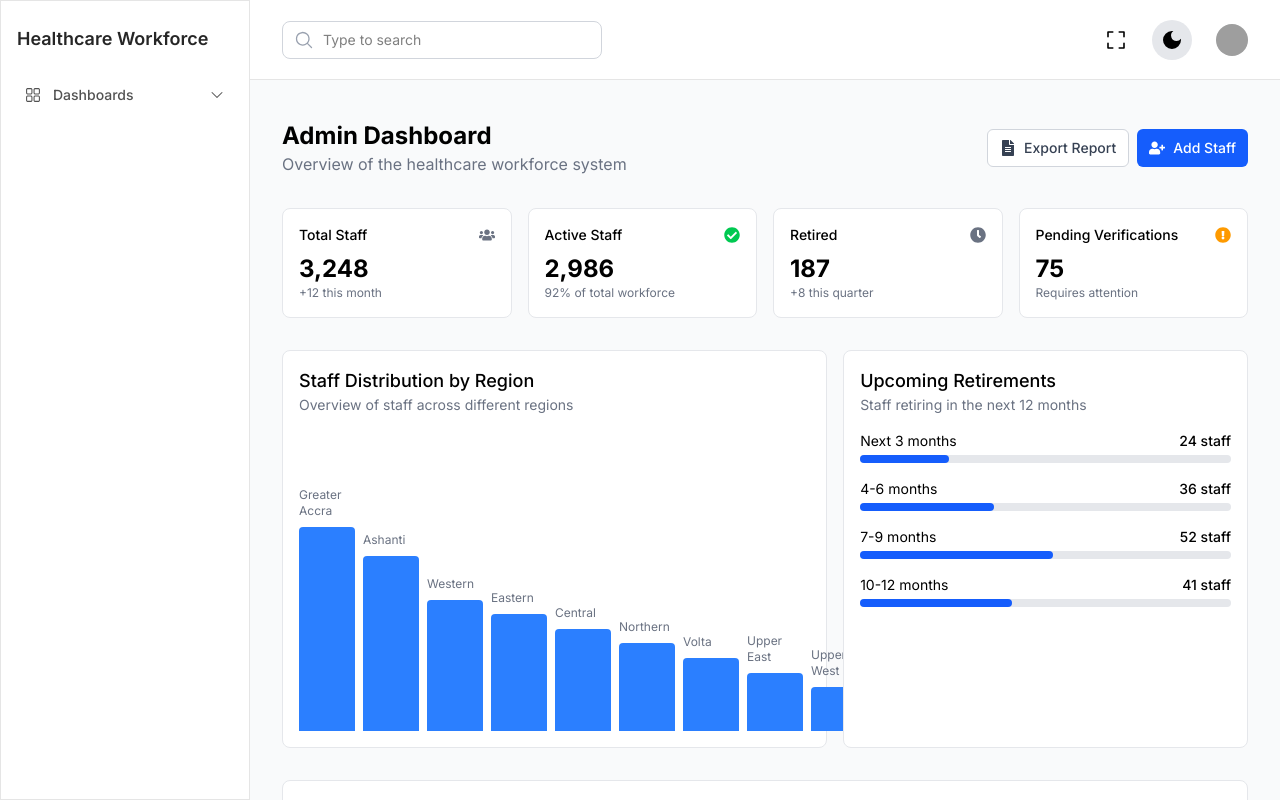
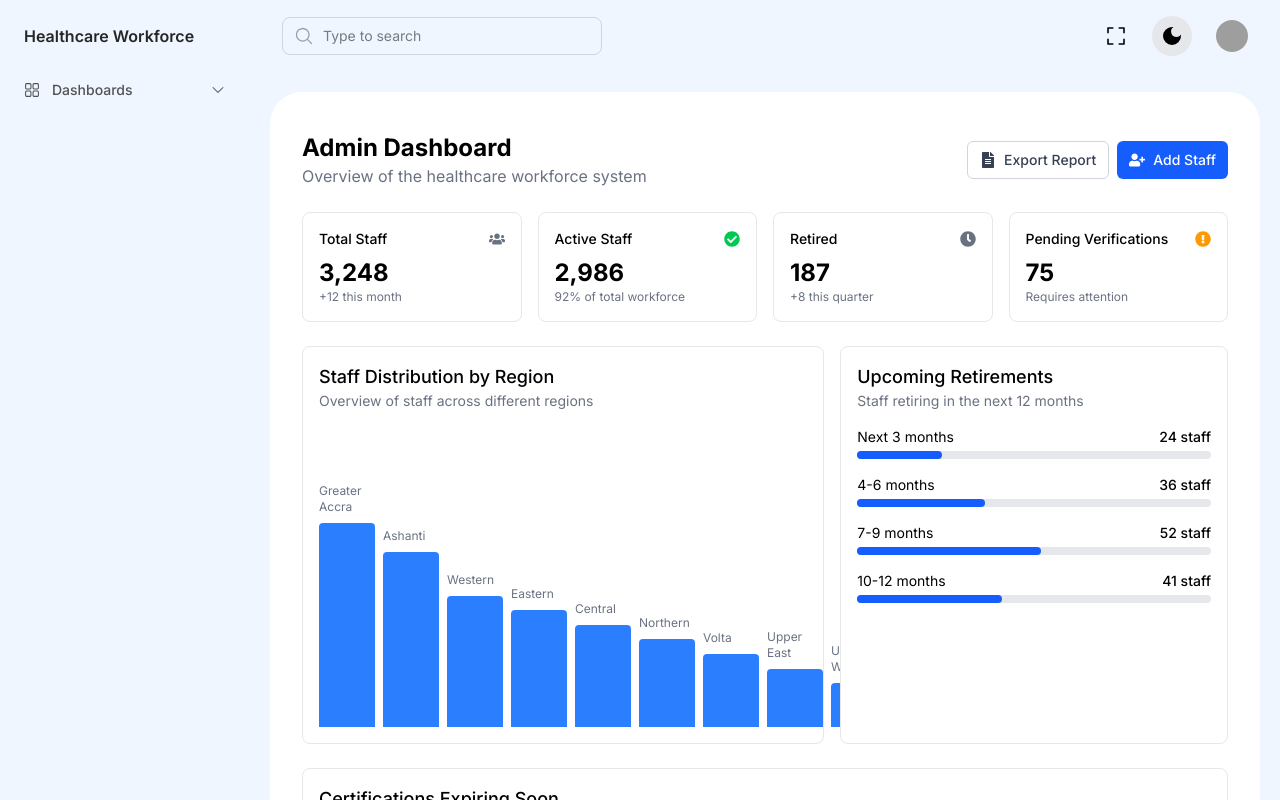
Before and after one commit to ntorilarry/healthcare-workforce, a React (Vite) app: page /dashboard1 in a window 1280 px wide. Shown: the top 800 px of the page. Built offline with nearby package versions, Linux system fonts and the light colour scheme; grey boxes are pictures that could not be loaded.

Commit message:
healthcare-workfore

```diff
--- a/src/components/Header.tsx
+++ b/src/components/Header.tsx
@@ -42,7 +42,7 @@ const Header = ({ setSidebarOpen }) => {
 
   return (
     <div>
-      <div className="sticky top-0 z-40 flex h-20 shrink-0 items-center border-b border-neutral-200 dark:border-neutral-700 gap-x-4 bg-white dark:bg-neutral-800 px-4  sm:gap-x-6 sm:px-6 lg:px-8">
+      <div className="sticky top-0 z-40 flex shrink-0 items-center py-4 gap-x-4 bg-blue-50 dark:bg-neutral-900 px-4 sm:gap-x-6 sm:px-6 lg:px-8">
         <button
           type="button"
           className="-m-2.5 p-2.5 text-gray-700 dark:text-white lg:hidden"
--- a/src/components/Sidebar.tsx
+++ b/src/components/Sidebar.tsx
@@ -69,7 +69,7 @@ const Sidebar = ({ sidebarOpen, setSidebarOpen }) => {
                                     to={subItem.href}
                                     className={classNames(
                                       isActive
-                                        ? "bg-neutral-200 text-black"
+                                        ? "bg-white text-black"
                                         : "text-neutral-600 dark:text-white hover:bg-neutral-200 dark:hover:bg-neutral-700",
                                       "flex items-center gap-x-3 rounded-lg p-2 mt-1 text-sm"
                                     )}
@@ -88,7 +88,7 @@ const Sidebar = ({ sidebarOpen, setSidebarOpen }) => {
                         to={item.href}
                         className={classNames(
                           location.pathname.startsWith(item.href.split("?")[0])
-                            ? "bg-neutral-200 text-black"
+                            ? "bg-white text-black"
                             : "text-neutral-600 dark:text-white hover:bg-neutral-200 dark:hover:bg-neutral-700",
                           "group flex justify-between mt-1 items-center w-full rounded-lg p-3 text-sm font-medium"
                         )}
@@ -109,10 +109,10 @@ const Sidebar = ({ sidebarOpen, setSidebarOpen }) => {
 
       {/* Desktop Sidebar */}
       <div className="hidden lg:fixed lg:inset-y-0 lg:z-30 lg:flex lg:flex-col lg:w-[250px]">
-        <div className="flex grow flex-col overflow-y-auto bg-white border border-r border-neutral-200 dark:border-neutral-700 dark:bg-neutral-800 px-4 pb-4">
+        <div className="flex grow flex-col overflow-y-auto bg-blue-50 border-neutral-200 dark:bg-neutral-900 px-4 pb-4">
           <div className="flex items-center justify-between pt-6 shrink-0">
-            <a href="/" className="flex  items-center">
-              <p className="text-neutral-800 dark:text-white font-semibold text-lg ">
+            <a href="/" className="flex px-2 items-center">
+              <p className="text-neutral-800 dark:text-white font-semibold text-base ">
                 Healthcare Workforce
               </p>
             </a>
@@ -156,9 +156,9 @@ const Sidebar = ({ sidebarOpen, setSidebarOpen }) => {
                                   to={subItem.href}
                                   className={classNames(
                                     isActive
-                                      ? "bg-neutral-200 text-black"
+                                      ? "bg-white text-black"
                                       : "text-neutral-600 dark:text-white hover:bg-neutral-200 dark:hover:bg-neutral-700",
-                                    "flex items-center gap-x-3 rounded-lg p-2 mt-1 text-sm"
+                                    "flex items-center gap-x-3 rounded-xl p-2 mt-1 text-sm"
                                   )}
                                 >
                                   <subItem.icon className="h-4 w-4" />
@@ -175,9 +175,9 @@ const Sidebar = ({ sidebarOpen, setSidebarOpen }) => {
                       to={item.href}
                       className={classNames(
                         location.pathname.startsWith(item.href.split("?")[0])
-                          ? "bg-neutral-200 text-black"
+                          ? "bg-white text-black"
                           : "text-neutral-600 dark:text-white hover:bg-neutral-200 dark:hover:bg-neutral-700",
-                        "group flex justify-between items-center mt-1 w-full rounded-lg p-2 text-sm font-medium"
+                        "group flex justify-between items-center mt-1 w-full rounded-xl p-2 text-sm font-medium"
                       )}
                     >
                       <div className="flex gap-x-3 items-center">
--- a/src/pages/main/dashboard/Dashboard.tsx
+++ b/src/pages/main/dashboard/Dashboard.tsx
@@ -7,13 +7,9 @@ import QuickLinks from "./components/QuickLinks";
 
 export const Dashboard = () => {
   return (
-    <div className="flex min-h-screen">
-      <div className="flex flex-1 flex-col">
-        {/* Header */}
-
-        {/* Main dashboard */}
-        <main className="flex-1  ">
-          <div className="grid gap-4 md:gap-8">
+    <div>
+      <main className="overflow-auto">
+        <div className="grid gap-4 md:gap-6">
           <div className="flex items-center justify-between">
             <div>
               <h1 className="text-2xl font-bold">Admin Dashboard</h1>
@@ -53,6 +49,5 @@ export const Dashboard = () => {
         </div>
       </main>
     </div>
-    </div>
   );
 };
--- a/src/pages/main/dashboard2/Dashboard2.tsx
+++ b/src/pages/main/dashboard2/Dashboard2.tsx
@@ -7,8 +7,8 @@ import PendingVerifications from "./components/PendingVerifications";
 const Dashboard2 = () => {
   return (
     <div>
-      <main className="flex-1 overflow-auto p-4 md:p-6">
-        <div className="grid gap-6">
+      <main className=" overflow-auto">
+        <div className="grid gap-4 md:gap-6">
           <div className="flex flex-col md:flex-row md:items-center md:justify-between gap-4">
             <div>
               <h1 className="text-2xl font-bold">Admin Dashboard</h1>
--- a/src/shared/MainLayout.tsx
+++ b/src/shared/MainLayout.tsx
@@ -7,14 +7,14 @@ const MainLayout = () => {
   const [sidebarOpen, setSidebarOpen] = useState(false);
 
   return (
-    <div className="dark:bg-neutral-800 h-screen bg-white">
+    <div className="dark:bg-neutral-900 bg-blue-50 min-h-screen  rounded-4xl ">
       <Sidebar sidebarOpen={sidebarOpen} setSidebarOpen={setSidebarOpen} />
-      <div className="lg:pl-[250px]">
+      <div className="lg:pl-[250px] rounded-4xl">
         <div className="sticky top-0 z-40">
           <Header setSidebarOpen={setSidebarOpen} />
         </div>
-        <main className="py-10 dark:bg-neutral-900 bg-gray-50">
-          <div className="px-4 sm:px-6 lg:px-8">
+        <main className="py-10 dark:bg-neutral-800 bg-white m-5 rounded-4xl">
+          <div className="px-4 sm:px-6 lg:px-8 rounded-4xl">
             <Outlet />
           </div>
         </main>
```
Also changed, not shown: src/pages/main/dashboard2/components/SummaryCard2.tsx (+12 -13 lines). Lines whose indentation alone changed are shown as unchanged.
